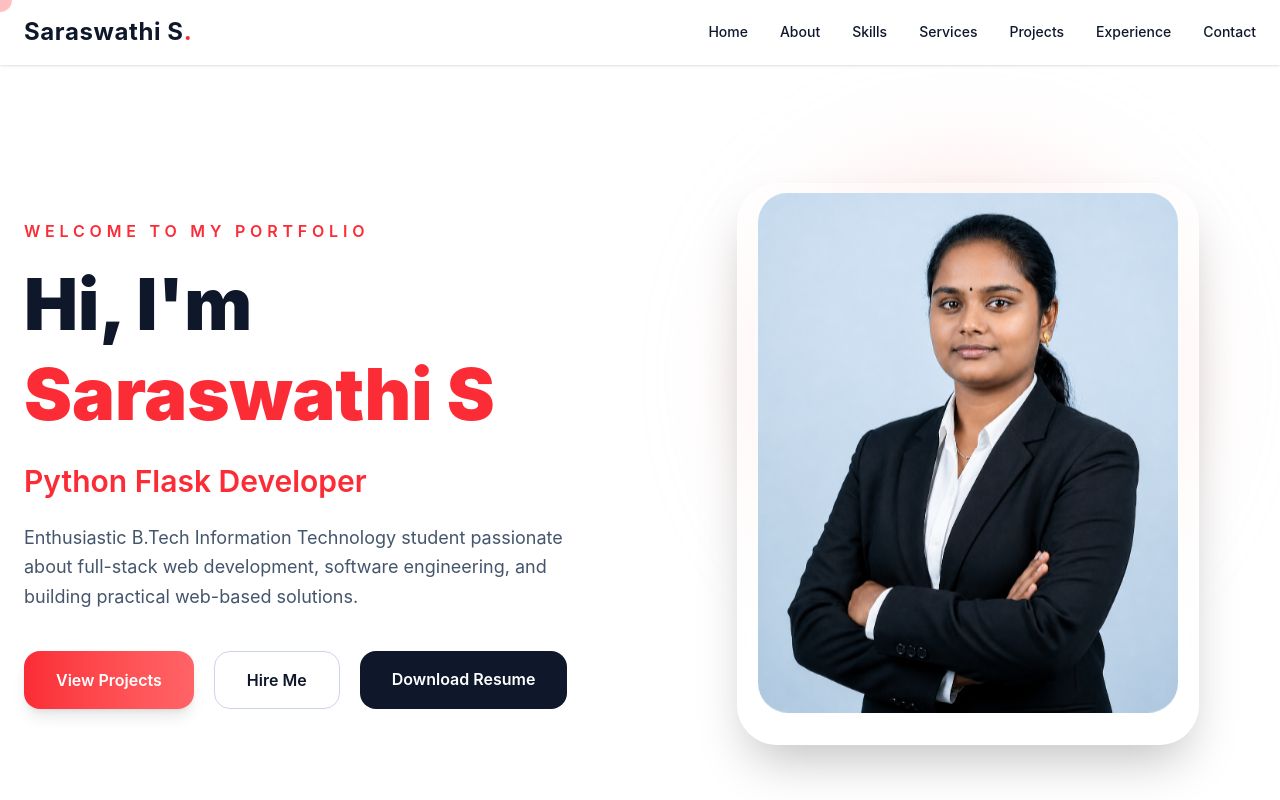
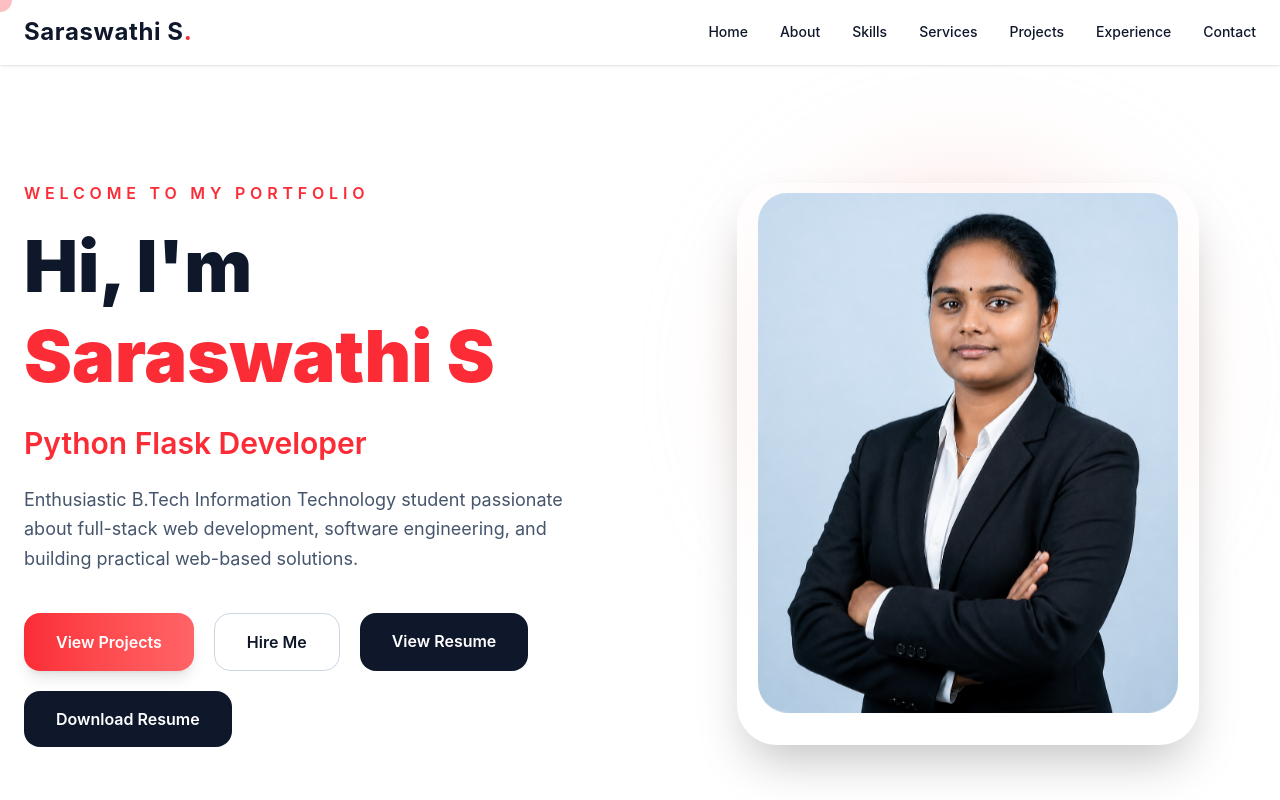
Before and after one commit to kitchasaraswathi-cmyk/saraswathi-S-portfolio, a React app: page / in a window 1280 px wide. Shown: the top 800 px of the page. Built offline with nearby package versions, Linux system fonts and the light colour scheme; the HTML template or start-up script is replaced by a standard one.

Commit message:
Resume fix updated

```diff
--- a/src/App.jsx
+++ b/src/App.jsx
@@ -96,6 +96,13 @@ export default function SaraswathiPortfolio() {
           Hire Me
         </button>
 
+        <a
+           href="/resume.pdf"
+           target="_blank" rel="noreferrer"
+          className="px-8 py-4 rounded-2xl bg-slate-900 text-white font-semibold hover:scale-105 transition-all duration-300 inline-block"
+        >
+          View Resume
+        </a>
         <a
            href="/resume.pdf"
            download
```
Also changed, not shown: 2 other files (tests, documents, lock files or other folders).
